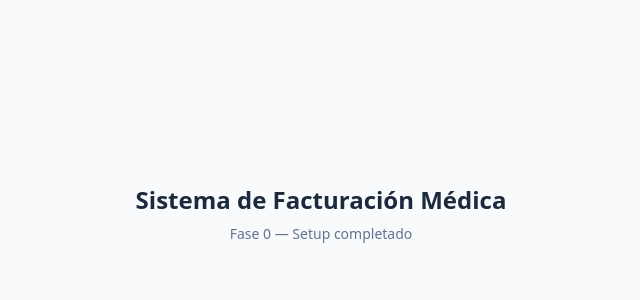
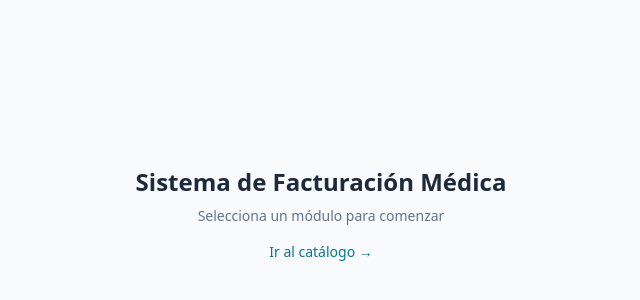
Before and after one commit to FepDev25/sistema-facturacion-medica-springboot-react-postgresql, a React (Vite) app in the folder frontend/: page / in a window 1280 px wide. Shown: the part 186-486 px from the top of the page, without its empty margins (319-959 px from the left). Built offline with nearby package versions, Linux system fonts and the light colour scheme.

Commit message:
ft: agregando catalog a routeTree

```diff
--- a/frontend/src/routeTree.gen.tsx
+++ b/frontend/src/routeTree.gen.tsx
@@ -4,9 +4,14 @@ import {
   createRoute,
   Outlet,
 } from '@tanstack/react-router'
+import { CatalogPage } from '@/features/catalog/components/CatalogPage'
 
 const rootRoute = createRootRoute({
-  component: () => <Outlet />,
+  component: () => (
+    <div className="min-h-screen bg-slate-50">
+      <Outlet />
+    </div>
+  ),
 })
 
 const indexRoute = createRoute({
@@ -14,21 +19,33 @@ const indexRoute = createRoute({
   path: '/',
   component: function Index() {
     return (
-      <div className="flex min-h-screen items-center justify-center bg-slate-50">
+      <div className="flex min-h-screen items-center justify-center">
         <div className="text-center">
           <h1 className="text-2xl font-semibold text-slate-800">
             Sistema de Facturación Médica
           </h1>
           <p className="mt-2 text-sm text-slate-500">
-            Fase 0 — Setup completado
+            Selecciona un módulo para comenzar
           </p>
+          <a
+            href="/catalog"
+            className="mt-4 inline-block text-sm text-primary underline-offset-4 hover:underline"
+          >
+            Ir al catálogo →
+          </a>
         </div>
       </div>
     )
   },
 })
 
-const routeTree = rootRoute.addChildren([indexRoute])
+const catalogRoute = createRoute({
+  getParentRoute: () => rootRoute,
+  path: '/catalog',
+  component: CatalogPage,
+})
+
+const routeTree = rootRoute.addChildren([indexRoute, catalogRoute])
 
 export const router = createRouter({ routeTree })
 
```
